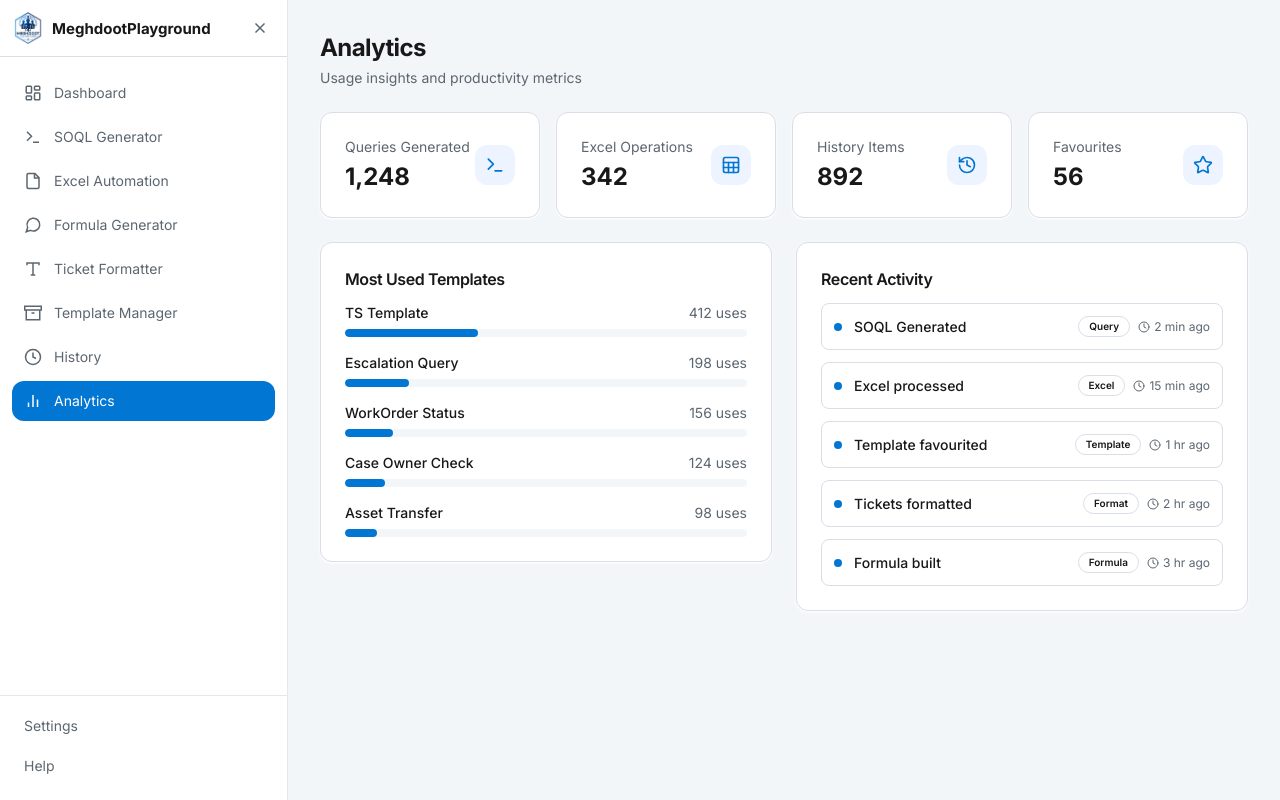
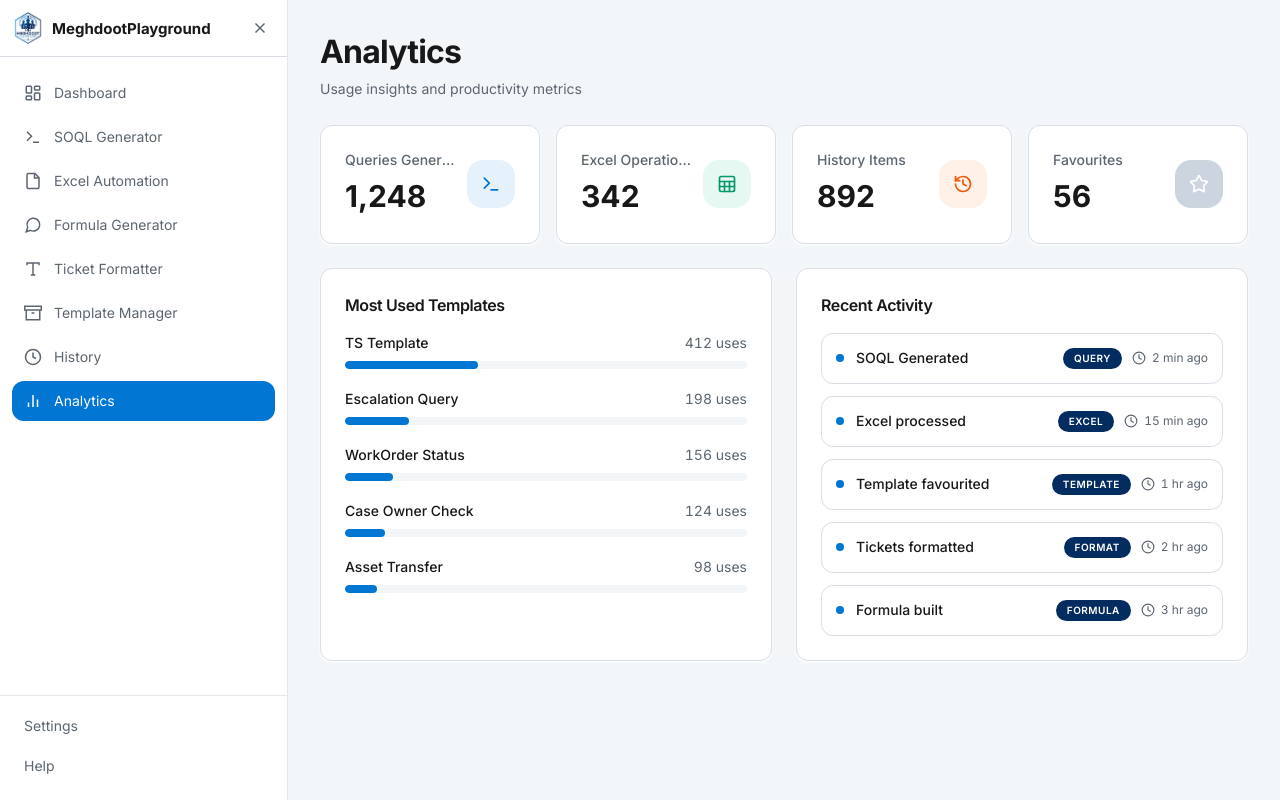
Before and after one commit to abhishekdas009/MeghdootPlayground, a Next.js app in the folder frontend/: page /analytics in a window 1280 px wide. Built offline with nearby package versions, Linux system fonts and the light colour scheme.

Commit message:
Refactor AnalyticsPage layout and update stats

```diff
--- a/frontend/app/analytics/page.tsx
+++ b/frontend/app/analytics/page.tsx
@@ -4,14 +4,25 @@ import * as React from "react";
 import { motion } from "framer-motion";
 import { Card, CardContent, CardHeader, CardTitle } from "@/components/ui/card";
 import { Badge } from "@/components/ui/badge";
-import { Terminal, Sheet, Star, History, TrendingUp, Clock } from "lucide-react";
+import { Terminal, Sheet, Star, History, Clock } from "lucide-react";
+import { cn } from "@/lib/utils";
+
+// --- Data & Mappings ---
 
 const stats = [
-  { label: "Queries Generated", value: "1,248", icon: Terminal, color: "primary" as const },
-  { label: "Excel Operations", value: "342", icon: Sheet, color: "success" as const },
-  { label: "History Items", value: "892", icon: History, color: "warning" as const },
-  { label: "Favourites", value: "56", icon: Star, color: "secondary" as const },
-];
+  { label: "Queries Generated", value: "1,248", icon: Terminal, color: "primary" },
+  { label: "Excel Operations", value: "342", icon: Sheet, color: "success" },
+  { label: "History Items", value: "892", icon: History, color: "warning" },
+  { label: "Favourites", value: "56", icon: Star, color: "secondary" },
+] as const;
+
+// Map logical colors to Tailwind utility classes
+const colorMap: Record<string, string> = {
+  primary: "bg-primary/10 text-primary",
+  success: "bg-emerald-500/10 text-emerald-600 dark:text-emerald-400",
+  warning: "bg-orange-500/10 text-orange-600 dark:text-orange-400",
+  secondary: "bg-secondary/20 text-secondary-foreground",
+};
 
 const topTemplates = [
   { name: "TS Template", count: 412, pct: 33 },
@@ -21,89 +32,164 @@ const topTemplates = [
   { name: "Asset Transfer", count: 98, pct: 8 },
 ];
 
+const recentActivity = [
+  { label: "SOQL Generated", time: "2 min ago", badge: "Query" },
+  { label: "Excel processed", time: "15 min ago", badge: "Excel" },
+  { label: "Template favourited", time: "1 hr ago", badge: "Template" },
+  { label: "Tickets formatted", time: "2 hr ago", badge: "Format" },
+  { label: "Formula built", time: "3 hr ago", badge: "Formula" },
+];
+
+// --- Animation Variants ---
+
+const containerVariants = {
+  hidden: { opacity: 0 },
+  show: {
+    opacity: 1,
+    transition: { staggerChildren: 0.1 },
+  },
+};
+
+const itemVariants = {
+  hidden: { opacity: 0, y: 12 },
+  show: {
+    opacity: 1,
+    y: 0,
+    transition: { type: "spring", stiffness: 300, damping: 24 }
+  },
+};
+
 export default function AnalyticsPage() {
   return (
-    <div className="space-y-6 max-w-5xl mx-auto">
-      <div className="flex flex-col gap-1">
-        <h1 className="text-2xl font-bold tracking-tight text-foreground">Analytics</h1>
-        <p className="text-sm text-muted-foreground">Usage insights and productivity metrics</p>
+    <div className="mx-auto w-full max-w-6xl space-y-6">
+
+      {/* Header */}
+      <div className="flex flex-col gap-1.5">
+        <h1 className="text-[clamp(1.5rem,3vw,2rem)] font-bold leading-tight tracking-tight text-foreground">
+          Analytics
+        </h1>
+        <p className="max-w-3xl text-sm leading-relaxed text-muted-foreground">
+          Usage insights and productivity metrics
+        </p>
       </div>
 
-      <div className="grid gap-4 sm:grid-cols-2 lg:grid-cols-4">
-        {stats.map((s, i) => (
-          <motion.div key={s.label} initial={{ opacity: 0, y: 8 }} animate={{ opacity: 1, y: 0 }} transition={{ delay: i * 0.05 }}>
-            <Card>
+      {/* Top Stats Grid */}
+      <motion.div
+        variants={containerVariants}
+        initial="hidden"
+        animate="show"
+        className="grid gap-4 sm:grid-cols-2 xl:grid-cols-4"
+      >
+        {stats.map((s) => (
+          <motion.div key={s.label} variants={itemVariants}>
+            <Card className="h-full transition-shadow hover:shadow-md">
               <CardContent className="p-6">
-                <div className="flex items-center justify-between">
-                  <div>
-                    <p className="text-sm text-muted-foreground">{s.label}</p>
-                    <p className="text-2xl font-bold text-foreground mt-1">{s.value}</p>
+                <div className="flex items-center justify-between gap-3">
+                  <div className="min-w-0 flex-1">
+                    <p className="truncate text-sm font-medium text-muted-foreground">
+                      {s.label}
+                    </p>
+                    <p className="mt-1 text-[clamp(1.5rem,3vw,1.875rem)] font-bold text-foreground">
+                      {s.value}
+                    </p>
                   </div>
-                  <div className="flex h-10 w-10 items-center justify-center rounded-lg bg-hover">
-                    <s.icon className="h-5 w-5 text-primary" />
+                  <div
+                    className={cn(
+                      "flex h-12 w-12 shrink-0 items-center justify-center rounded-xl",
+                      colorMap[s.color] || colorMap.primary
+                    )}
+                  >
+                    <s.icon className="h-5 w-5" aria-hidden="true" />
                   </div>
                 </div>
               </CardContent>
             </Card>
           </motion.div>
         ))}
-      </div>
+      </motion.div>
 
-      <div className="grid gap-6 lg:grid-cols-2">
-        <motion.div initial={{ opacity: 0, y: 8 }} animate={{ opacity: 1, y: 0 }} transition={{ delay: 0.2 }}>
-          <Card>
-            <CardHeader className="pb-3">
+      {/* Bottom Layout Grid */}
+      <div className="grid gap-5 lg:grid-cols-2 lg:gap-6">
+
+        {/* Most Used Templates */}
+        <motion.div
+          initial={{ opacity: 0, y: 12 }}
+          animate={{ opacity: 1, y: 0 }}
+          transition={{ delay: 0.3, duration: 0.4 }}
+        >
+          <Card className="h-full">
+            <CardHeader className="pb-4">
               <CardTitle className="text-base">Most Used Templates</CardTitle>
             </CardHeader>
             <CardContent>
-              <div className="space-y-4">
+              <ul role="list" className="space-y-5">
                 {topTemplates.map((t) => (
-                  <div key={t.name} className="space-y-1.5">
-                    <div className="flex items-center justify-between text-sm">
+                  <li key={t.name} className="space-y-2">
+                    <div className="flex flex-wrap items-center justify-between gap-2 text-sm">
                       <span className="font-medium text-foreground">{t.name}</span>
-                      <span className="text-muted-foreground">{t.count} uses</span>
+                      <span className="text-muted-foreground tabular-nums">{t.count} uses</span>
                     </div>
-                    <div className="h-2 w-full rounded-full bg-muted overflow-hidden">
-                      <div className="h-full rounded-full bg-primary transition-all" style={{ width: `${t.pct}%` }} />
+                    {/* Accessible Progress Bar */}
+                    <div
+                      role="progressbar"
+                      aria-valuenow={t.pct}
+                      aria-valuemin={0}
+                      aria-valuemax={100}
+                      className="h-2 w-full overflow-hidden rounded-full bg-muted"
+                    >
+                      <motion.div
+                        initial={{ width: 0 }}
+                        animate={{ width: `${t.pct}%` }}
+                        transition={{ duration: 1, ease: "easeOut", delay: 0.4 }}
+                        className="h-full rounded-full bg-primary"
+                      />
                     </div>
-                  </div>
+                  </li>
                 ))}
-              </div>
+              </ul>
             </CardContent>
           </Card>
         </motion.div>
 
-        <motion.div initial={{ opacity: 0, y: 8 }} animate={{ opacity: 1, y: 0 }} transition={{ delay: 0.3 }}>
-          <Card>
-            <CardHeader className="pb-3">
+        {/* Recent Activity */}
+        <motion.div
+          initial={{ opacity: 0, y: 12 }}
+          animate={{ opacity: 1, y: 0 }}
+          transition={{ delay: 0.4, duration: 0.4 }}
+        >
+          <Card className="h-full">
+            <CardHeader className="pb-4">
               <CardTitle className="text-base">Recent Activity</CardTitle>
             </CardHeader>
             <CardContent>
-              <div className="space-y-3">
-                {[
-                  { label: "SOQL Generated", time: "2 min ago", badge: "Query" },
-                  { label: "Excel processed", time: "15 min ago", badge: "Excel" },
-                  { label: "Template favourited", time: "1 hr ago", badge: "Template" },
-                  { label: "Tickets formatted", time: "2 hr ago", badge: "Format" },
-                  { label: "Formula built", time: "3 hr ago", badge: "Formula" },
-                ].map((a, i) => (
-                  <div key={i} className="flex items-center justify-between rounded-md border border-border p-3 hover:bg-hover transition-colors">
-                    <div className="flex items-center gap-3">
-                      <div className="h-2 w-2 rounded-full bg-primary" />
-                      <span className="text-sm font-medium text-foreground">{a.label}</span>
-                    </div>
-                    <div className="flex items-center gap-2">
-                      <Badge variant="outline" className="text-[10px]">{a.badge}</Badge>
-                      <span className="text-xs text-muted-foreground flex items-center gap-1">
-                        <Clock className="h-3 w-3" /> {a.time}
+              <ul role="list" className="space-y-3">
+                {recentActivity.map((a, i) => (
+                  <li
+                    key={i}
+                    className="flex flex-col gap-3 rounded-lg border border-border bg-card p-3.5 transition-colors hover:bg-muted/50 sm:flex-row sm:items-center sm:justify-between"
+                  >
+                    <div className="flex min-w-0 items-center gap-3">
+                      <div className="h-2 w-2 shrink-0 rounded-full bg-primary" aria-hidden="true" />
+                      <span className="text-sm font-medium text-foreground">
+                        {a.label}
                       </span>
                     </div>
-                  </div>
+                    <div className="flex flex-wrap items-center gap-2.5">
+                      <Badge variant="secondary" className="text-[10px] uppercase tracking-wider">
+                        {a.badge}
+                      </Badge>
+                      <span className="flex items-center gap-1.5 text-xs text-muted-foreground tabular-nums">
+                        <Clock className="h-3.5 w-3.5" aria-hidden="true" />
+                        {a.time}
+                      </span>
+                    </div>
+                  </li>
                 ))}
-              </div>
+              </ul>
             </CardContent>
           </Card>
         </motion.div>
+
       </div>
     </div>
   );
```
